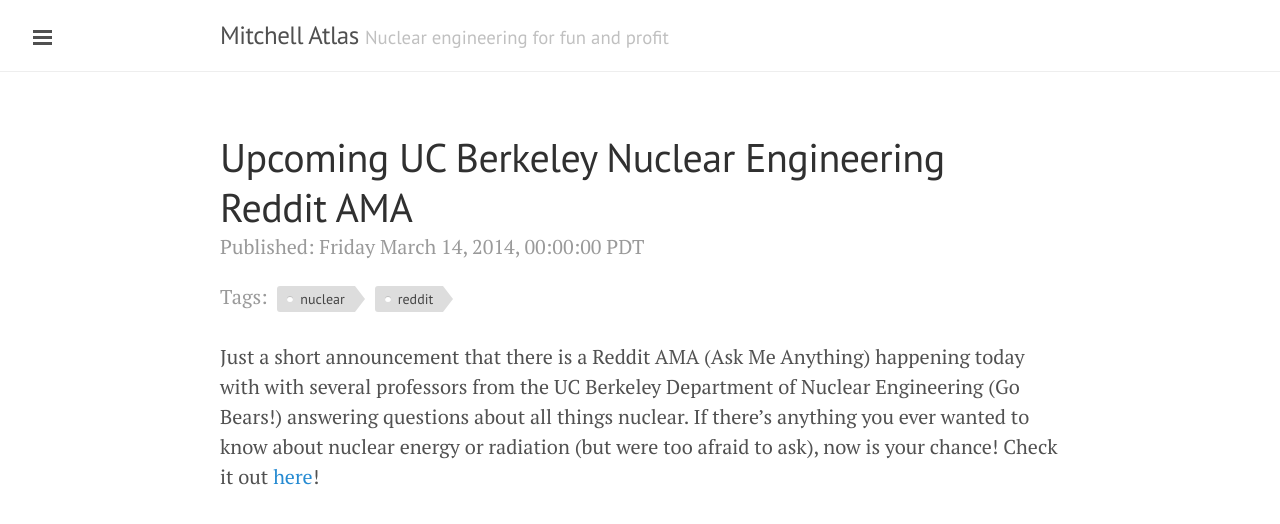
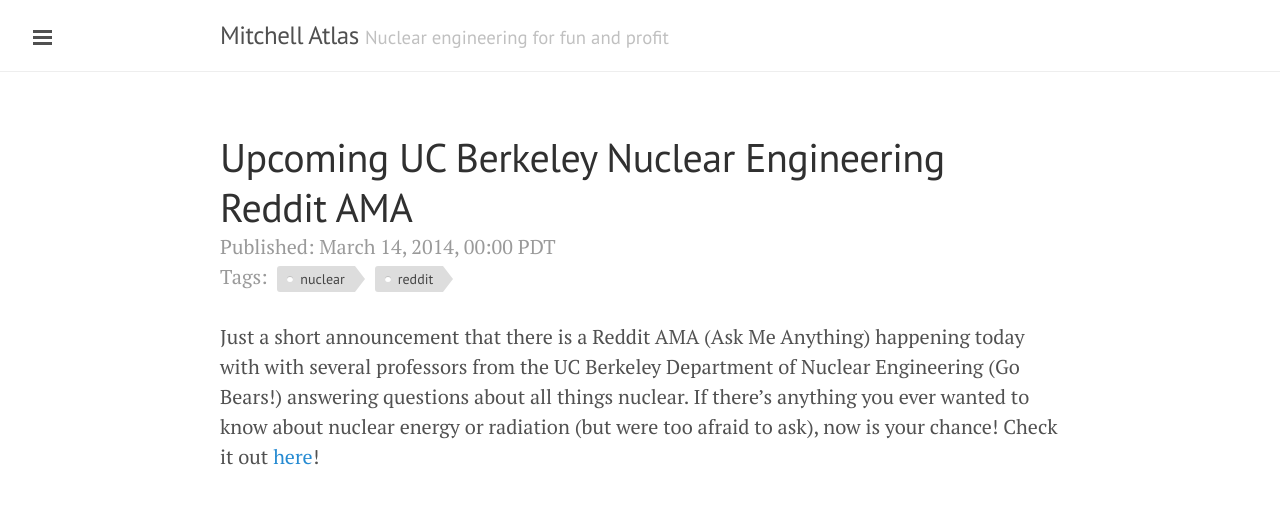
Before and after one commit to xatlasm/xatlasm.github.io, a Jekyll site: the page built from _posts/2014-03-14-upcoming-uc-berkeley-nuclear-engineering-reddit-ama.md, in a window 1280 px wide. Shown: the top 524 px of the page. Built offline with Jekyll 4.4.1, drawn with Linux system fonts in a browser that asks for light colours; comment, search, counter and statistics services are not loaded.

Commit message:
New date format.

```diff
--- a/_includes/sidebar.html
+++ b/_includes/sidebar.html
@@ -58,6 +58,6 @@
 </div>
 
 <div class="sidebar-item">
-    <p>Last updated: {{ site.time | date_to_string | date: '%A %B %-d, %Y, %T %Z' }}.</p>
+    <p>Last updated: {{ site.time | date: '%B %-d, %Y, %R %Z' }}.</p>
 </div>
 </div>
--- a/_layouts/post.html
+++ b/_layouts/post.html
@@ -4,7 +4,7 @@
 
 <div class="post">
   <h1 class="post-title">{{ page.title }}</h1>
-<span class="post-date"><p>Published: {{ page.date | date: '%A %B %-d, %Y, %T %Z' }}</p>
+<span class="post-date">Published: {{ page.date | date: '%B %-d, %Y, %R %Z' }}
 
     <ul class="tags">
   <li>Tags: &nbsp;
--- a/index.html
+++ b/index.html
@@ -14,7 +14,7 @@
 
     <span class="post-date">
 
-    {{ post.date | date: '%A %B %-d, %Y, %T %Z' }}
+    {{ post.date | date: '%B %-d, %Y, %R %Z' }}
 
         <ul class="tags">
       <li>Tags: &nbsp;</li>
```
